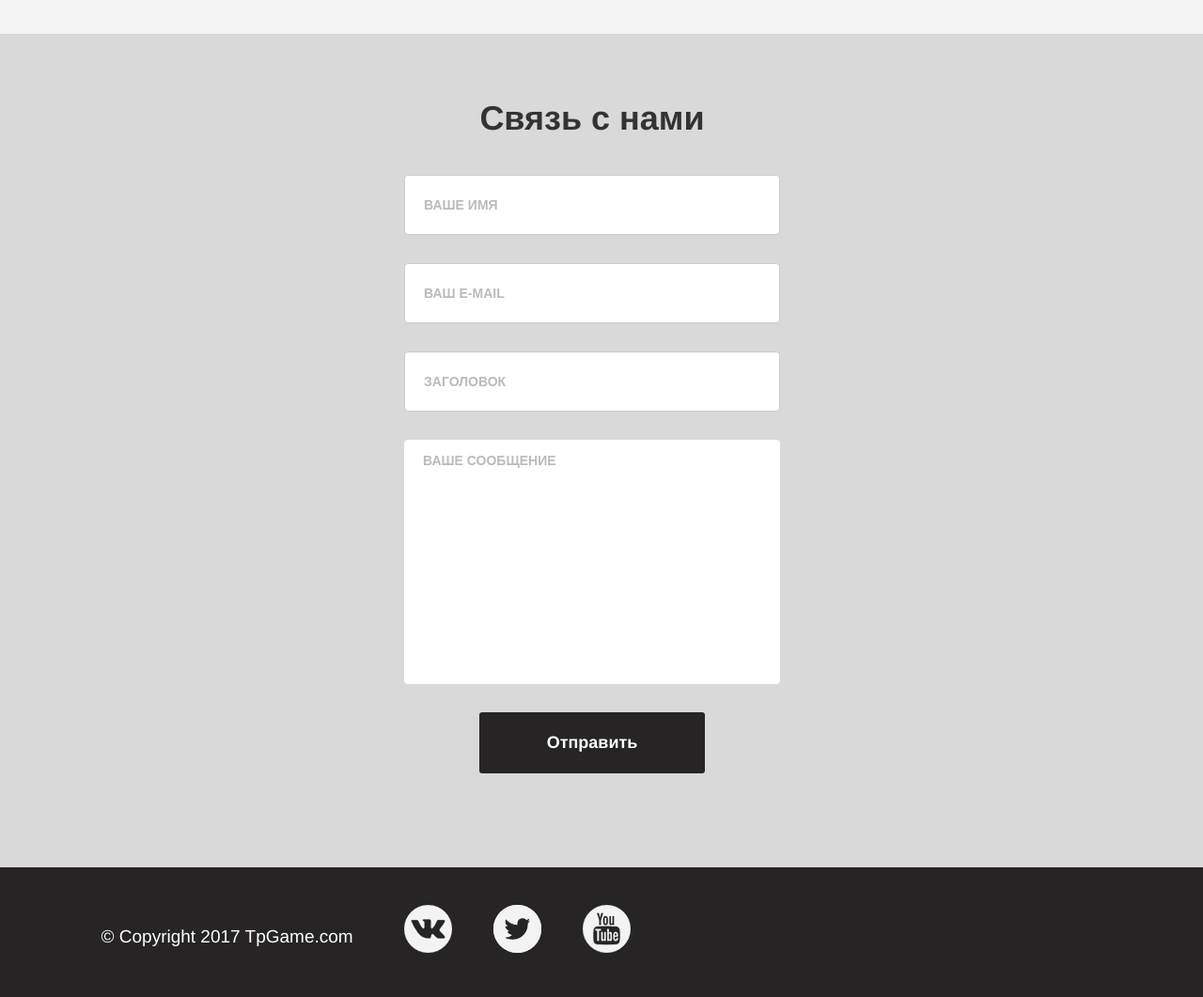
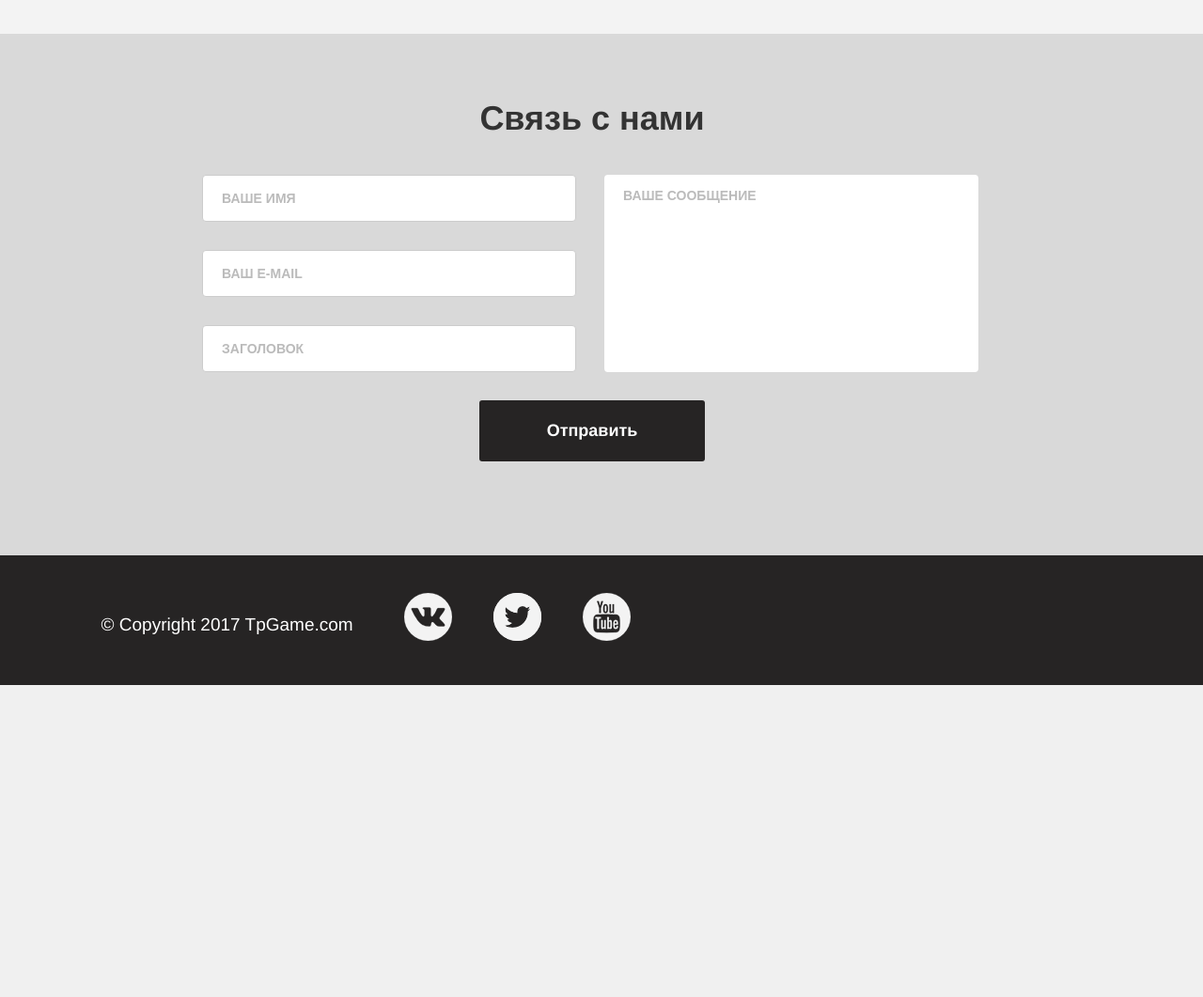
Before and after one commit to SkyOverZzz/SkyOverZzz.github.io, a PHP site: page / in a window 1280 px wide. Shown: the part 2811-3872 px from the top of the page at 94% size. After the commit the page ends 3540 px from the top, so only its background shows below. Run offline with PHP 8.4, Linux system fonts and the light colour scheme.

Commit message:
0.1
adaptibe form

```diff
--- a/css/main.css
+++ b/css/main.css
@@ -192,3 +192,37 @@ margin-right: 5px;
 .youtube:hover {
 	background: url(../img/youtube-hover.png);
 }
+@media screen and (min-width: 900px) {
+
+	.contact_us h1 {
+		text-align: center;
+		margin-bottom: 40px;
+	}
+	.messege {
+		width: 830px;
+		margin: 0 auto;
+	}
+	.messege .left, .messege .right {
+		width: 48%
+	}
+	.messege input[type="text"], .messege textarea {
+		width: 100%;
+		padding: 15px 20px;
+		margin-bottom: 30px;
+		box-shadow: none;
+		background: #fff;
+		border-radius: 4px;
+	}
+	.messege input[type="text"] {
+		height: 50px;
+		border: 1px solid #ccc;
+	}
+	.messege textarea {
+		margin-top: -240px;
+		margin-left: 428px;
+		height: 210px;
+		border: none;
+		resize: none;
+	}
+
+}
--- a/index.html
+++ b/index.html
@@ -114,14 +114,18 @@
 	<div id="contact_us">
 		<div class="row">
 			<h1><b>Связь с нами</b></h1>
-			<div class="col-lg-4 col-lg-offset-4">
+			<div class="col-lg-12">
 				<form action="*" class="messege">
+					<div class="left">
 						<input type="text" placeholder="Ваше имя">
 						<input type="text" placeholder="Ваш e-mail">
 						<input type="text" placeholder="Заголовок">
+					</div>
+					<div class="right">
 						<textarea cols="0" rows="0"  placeholder="Ваше сообщение"></textarea>
+					</div>
 				</form>
-			<input type="submit" value="Отправить" class="button">
+				<input type="submit" value="Отправить" class="button">
 			</div>
 		</div>
 	</div>
```
